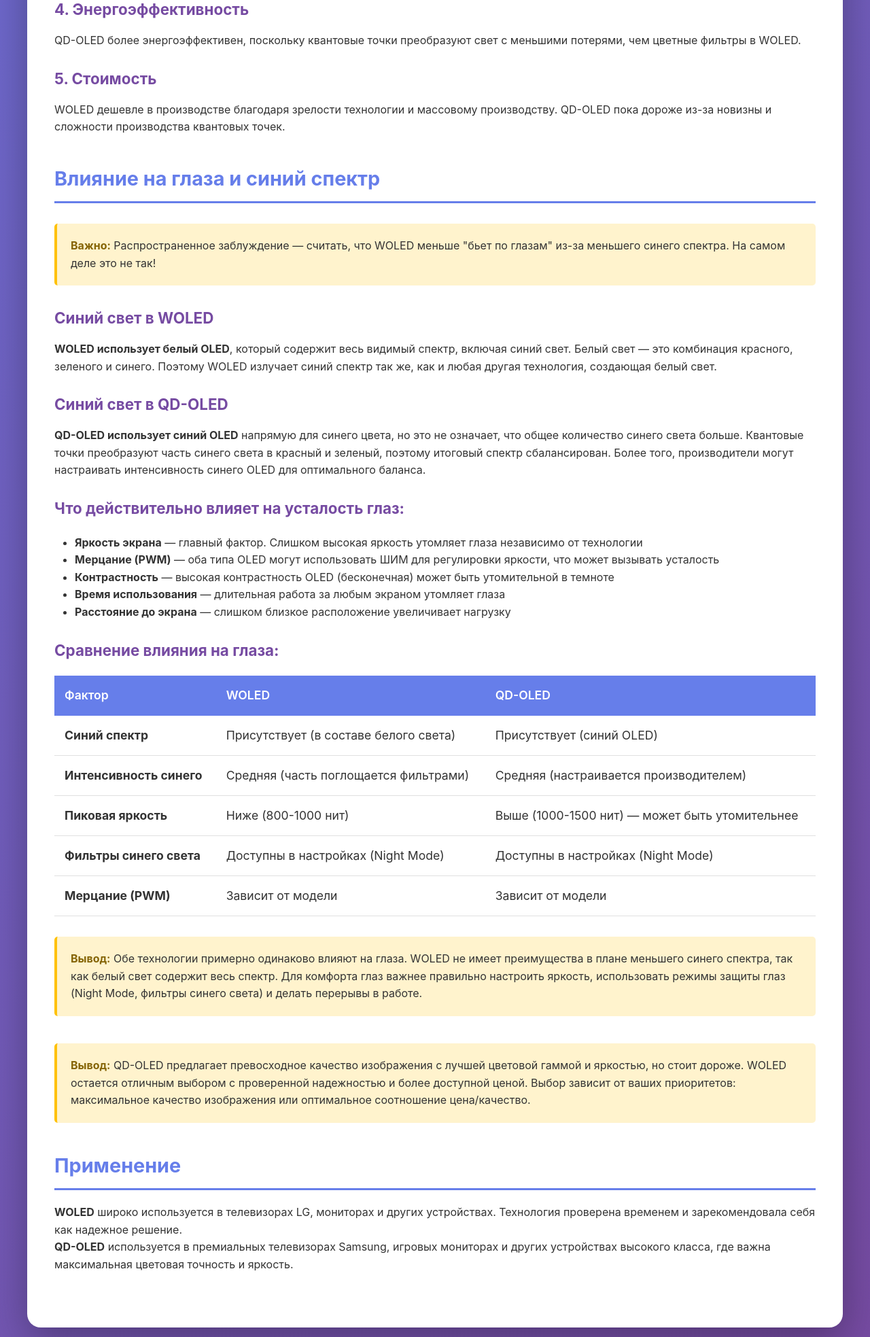
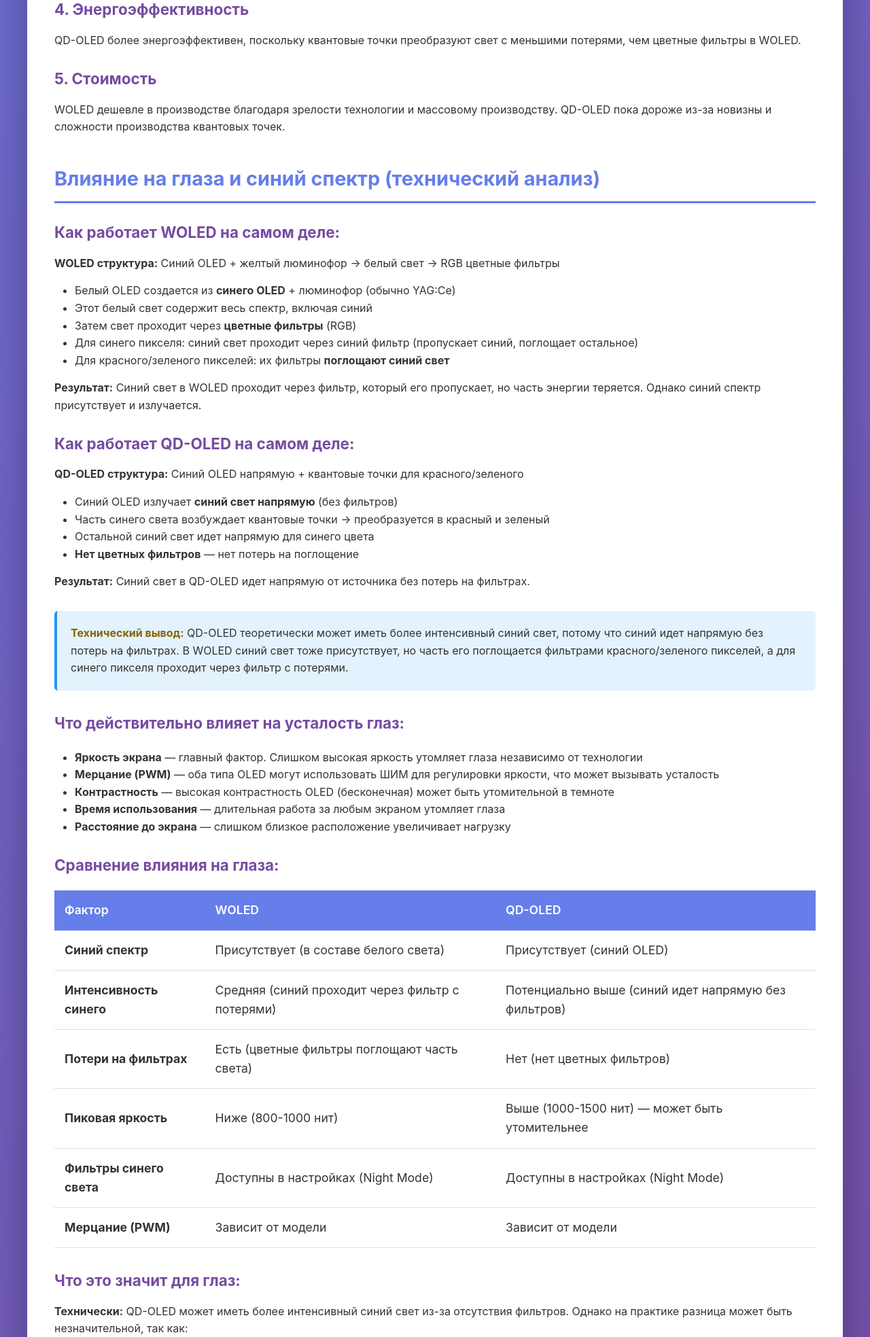
Before and after one commit to Lavrinov61/NewSite, a Flask app: page /compare_woled_qdoled in a window 1280 px wide. Shown: the part 2628-4595 px from the top of the page at 68% size. Run offline with Flask 3, Linux system fonts and the light colour scheme.

Commit message:
Refine explanation of blue light impact on eyes
Co-authored-by: f.lavrinov1 <f.lavrinov1@gmail.com>

```diff
--- a/templates/compare_woled_qdoled.html
+++ b/templates/compare_woled_qdoled.html
@@ -355,27 +355,43 @@
             </div>
 
             <div class="section">
-                <h2>Влияние на глаза и синий спектр</h2>
+                <h2>Влияние на глаза и синий спектр (технический анализ)</h2>
 
-                <div class="highlight-box">
-                    <strong>Важно:</strong> Распространенное заблуждение — считать, что WOLED меньше "бьет по глазам"
-                    из-за меньшего синего спектра. На самом деле это не так!
-                </div>
-
-                <h3>Синий свет в WOLED</h3>
+                <h3>Как работает WOLED на самом деле:</h3>
                 <p>
-                    <strong>WOLED использует белый OLED</strong>, который содержит весь видимый спектр, включая синий свет.
-                    Белый свет — это комбинация красного, зеленого и синего. Поэтому WOLED излучает синий спектр так же,
-                    как и любая другая технология, создающая белый свет.
+                    <strong>WOLED структура:</strong> Синий OLED + желтый люминофор → белый свет → RGB цветные фильтры
+                </p>
+                <ul style="margin: 15px 0; padding-left: 30px;">
+                    <li>Белый OLED создается из <strong>синего OLED</strong> + люминофор (обычно YAG:Ce)</li>
+                    <li>Этот белый свет содержит весь спектр, включая синий</li>
+                    <li>Затем свет проходит через <strong>цветные фильтры</strong> (RGB)</li>
+                    <li>Для синего пикселя: синий свет проходит через синий фильтр (пропускает синий, поглощает остальное)</li>
+                    <li>Для красного/зеленого пикселей: их фильтры <strong>поглощают синий свет</strong></li>
+                </ul>
+                <p>
+                    <strong>Результат:</strong> Синий свет в WOLED проходит через фильтр, который его пропускает,
+                    но часть энергии теряется. Однако синий спектр присутствует и излучается.
                 </p>
 
-                <h3>Синий свет в QD-OLED</h3>
+                <h3>Как работает QD-OLED на самом деле:</h3>
                 <p>
-                    <strong>QD-OLED использует синий OLED</strong> напрямую для синего цвета, но это не означает,
-                    что общее количество синего света больше. Квантовые точки преобразуют часть синего света в красный
-                    и зеленый, поэтому итоговый спектр сбалансирован. Более того, производители могут настраивать
-                    интенсивность синего OLED для оптимального баланса.
+                    <strong>QD-OLED структура:</strong> Синий OLED напрямую + квантовые точки для красного/зеленого
                 </p>
+                <ul style="margin: 15px 0; padding-left: 30px;">
+                    <li>Синий OLED излучает <strong>синий свет напрямую</strong> (без фильтров)</li>
+                    <li>Часть синего света возбуждает квантовые точки → преобразуется в красный и зеленый</li>
+                    <li>Остальной синий свет идет напрямую для синего цвета</li>
+                    <li><strong>Нет цветных фильтров</strong> — нет потерь на поглощение</li>
+                </ul>
+                <p>
+                    <strong>Результат:</strong> Синий свет в QD-OLED идет напрямую от источника без потерь на фильтрах.
+                </p>
+
+                <div class="highlight-box" style="background: #e3f2fd; border-left-color: #2196f3;">
+                    <strong>Технический вывод:</strong> QD-OLED теоретически может иметь более интенсивный синий свет,
+                    потому что синий идет напрямую без потерь на фильтрах. В WOLED синий свет тоже присутствует,
+                    но часть его поглощается фильтрами красного/зеленого пикселей, а для синего пикселя проходит через фильтр с потерями.
+                </div>
 
                 <h3>Что действительно влияет на усталость глаз:</h3>
                 <ul style="margin: 20px 0; padding-left: 30px;">
@@ -403,8 +419,13 @@
                         </tr>
                         <tr>
                             <td><strong>Интенсивность синего</strong></td>
-                            <td>Средняя (часть поглощается фильтрами)</td>
-                            <td>Средняя (настраивается производителем)</td>
+                            <td>Средняя (синий проходит через фильтр с потерями)</td>
+                            <td>Потенциально выше (синий идет напрямую без фильтров)</td>
+                        </tr>
+                        <tr>
+                            <td><strong>Потери на фильтрах</strong></td>
+                            <td>Есть (цветные фильтры поглощают часть света)</td>
+                            <td>Нет (нет цветных фильтров)</td>
                         </tr>
                         <tr>
                             <td><strong>Пиковая яркость</strong></td>
@@ -424,11 +445,21 @@
                     </tbody>
                 </table>
 
+                <h3>Что это значит для глаз:</h3>
+                <p>
+                    <strong>Технически:</strong> QD-OLED может иметь более интенсивный синий свет из-за отсутствия фильтров.
+                    Однако на практике разница может быть незначительной, так как:
+                </p>
+                <ul style="margin: 15px 0; padding-left: 30px;">
+                    <li>Производители настраивают яркость и цветовой баланс</li>
+                    <li>В WOLED синий свет тоже присутствует (создается синим OLED + люминофор)</li>
+                    <li>Главный фактор — общая яркость экрана, а не только синий спектр</li>
+                </ul>
+
                 <div class="highlight-box" style="margin-top: 30px;">
-                    <strong>Вывод:</strong> Обе технологии примерно одинаково влияют на глаза. WOLED не имеет преимущества
-                    в плане меньшего синего спектра, так как белый свет содержит весь спектр. Для комфорта глаз важнее
-                    правильно настроить яркость, использовать режимы защиты глаз (Night Mode, фильтры синего света)
-                    и делать перерывы в работе.
+                    <strong>Честный вывод:</strong> Технически QD-OLED может иметь более чистый и интенсивный синий свет
+                    из-за отсутствия фильтров. Но на практике разница в воздействии на глаза минимальна, так как обе технологии
+                    используют синий OLED в основе. Важнее правильно настроить яркость, использовать Night Mode и делать перерывы.
                 </div>
             </div>
 
```
Also changed, not shown: WOLED_vs_QD-OLED.md (+31 -9 lines).
